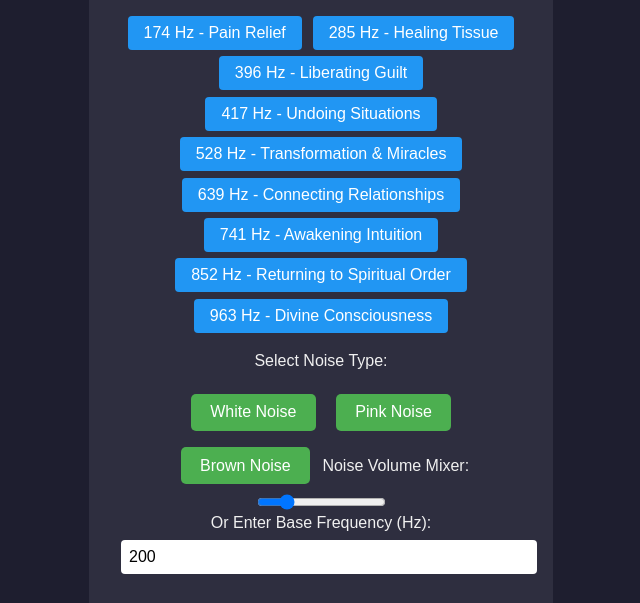
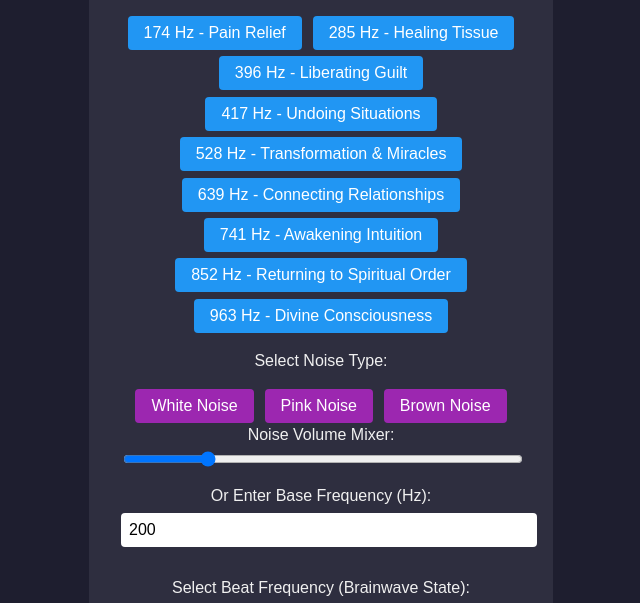
Before and after one commit to finemechanics/experiments, a plain HTML site: page index.html in a window 1280 px wide. Shown: the part 165-768 px from the top of the page, without its empty margins (319-959 px from the left). Drawn offline with Linux system fonts and the light colour scheme.

Commit message:
Update style.css to include noise generator and mixer

```diff
--- a/style.css
+++ b/style.css
@@ -67,3 +67,23 @@ button:disabled {
   border-radius: 4px;
   cursor: pointer;
 }
+
+.noise-section {
+  margin-top: 1em;
+  margin-bottom: 1em;
+}
+
+.noise-btn {
+  margin: 0.2em;
+  padding: 0.5em 1em;
+  background-color: #9c27b0;
+  color: white;
+  border: none;
+  border-radius: 4px;
+  cursor: pointer;
+}
+
+#mixer {
+  width: 100%;
+  margin-top: 0.5em;
+}
```
